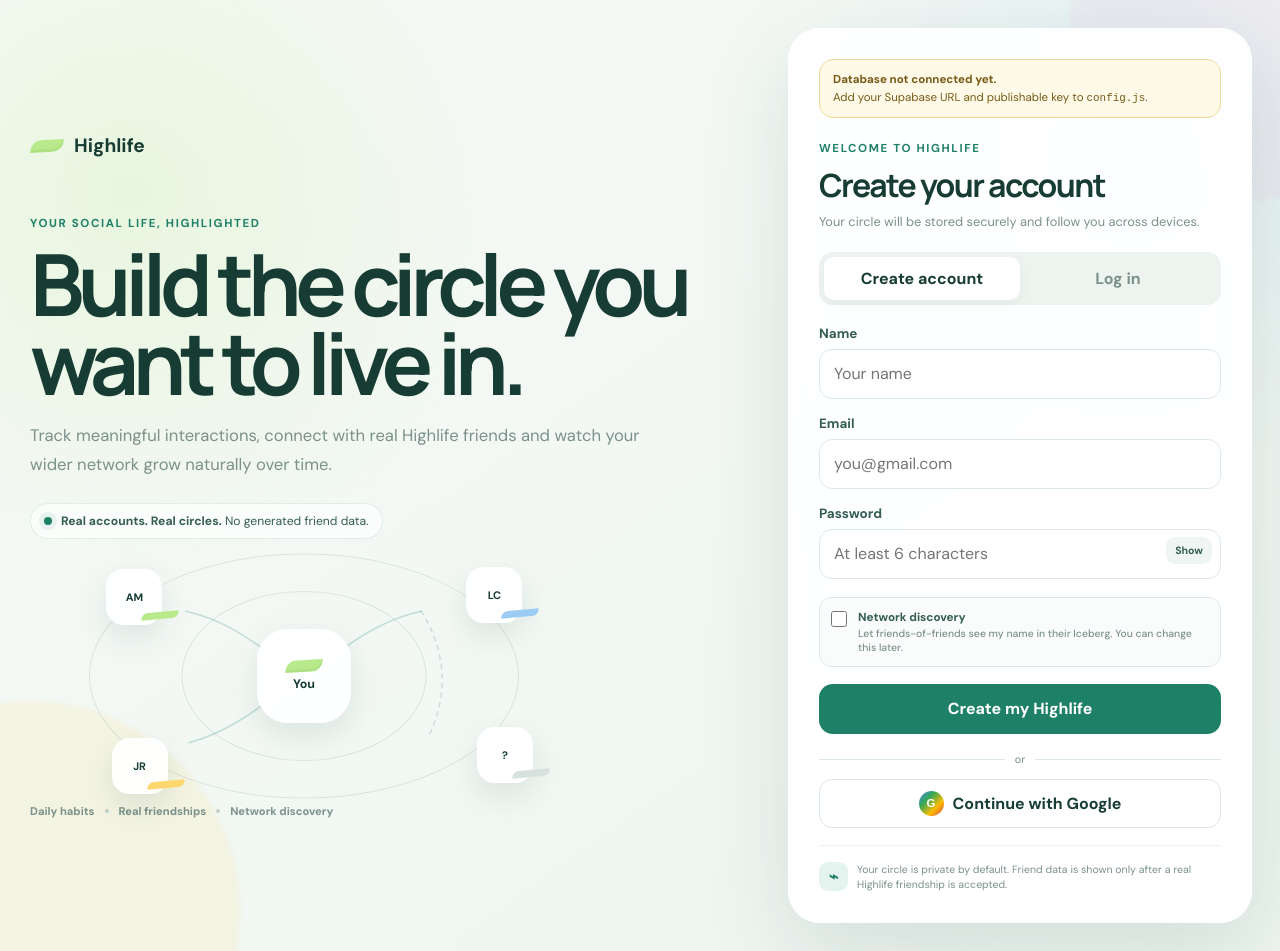
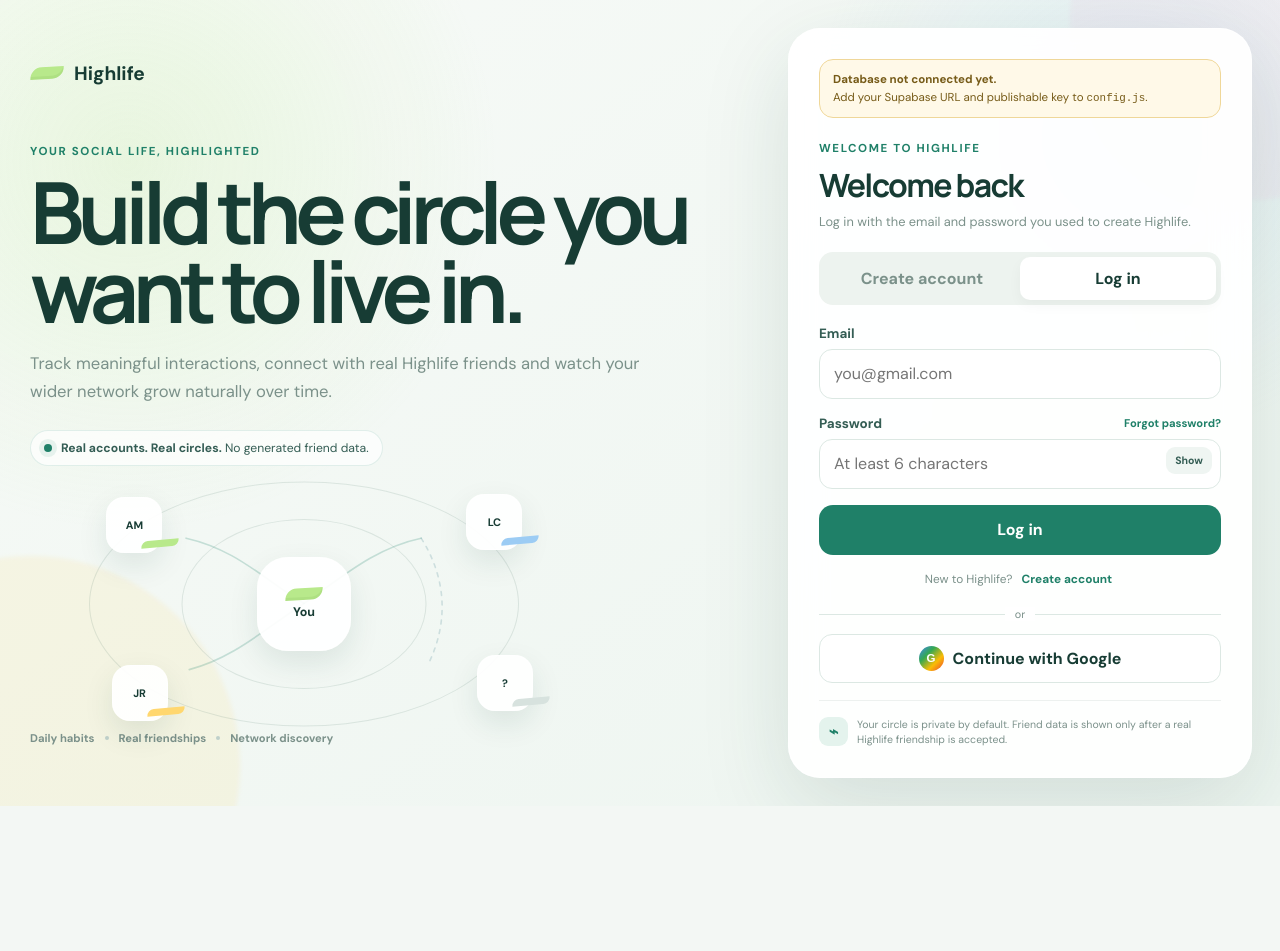
Before and after one commit to nacho30-t/circleup-social-tracker, a plain HTML site: page index.html in a window 1280 px wide. After the commit the page ends 806 px from the top, so only its background shows below. Drawn offline with nearby package versions, Linux system fonts and the light colour scheme.

Commit message:
Add files via upload

```diff
--- a/app.js
+++ b/app.js
@@ -102,27 +102,53 @@
 
 function setAuthMode(mode){
   if(state.passwordRecovery) return;
+
   state.authMode=mode;
   $("authTabs").classList.remove("hidden");
+  $("authModeSwitch").classList.remove("hidden");
   oauthArea.classList.remove("hidden");
   $("email").classList.remove("hidden");
+
   const emailLabel=document.querySelector('label[for="email"]');
   if(emailLabel) emailLabel.classList.remove("hidden");
+
   $("password").placeholder="At least 6 characters";
-  authTabs.forEach(t=>t.classList.toggle("active",t.dataset.tab===mode));
+
+  authTabs.forEach(t=>{
+    const active=t.dataset.tab===mode;
+    t.classList.toggle("active",active);
+    t.setAttribute("aria-selected",active ? "true" : "false");
+  });
+
   const register=mode==="register";
   displayNameWrap.classList.toggle("hidden",!register);
   discoverableWrap.classList.toggle("hidden",!register);
   forgotPasswordBtn.classList.toggle("hidden",register);
+
   $("authHeading").textContent=register?"Create your account":"Welcome back";
   $("authSubheading").textContent=register
     ?"Your circle will be stored securely and follow you across devices."
-    :"Continue building the circle you started.";
+    :"Log in with the email and password you used to create Highlife.";
+
   authSubmit.textContent=register?"Create my Highlife":"Log in";
   $("password").autocomplete=register?"new-password":"current-password";
+
+  $("authModePrompt").textContent=register?"Already have an account?":"New to Highlife?";
+  $("authModeSwitchBtn").textContent=register?"Log in":"Create account";
+
   setMessage(authMessage,"");
 }
-authTabs.forEach(t=>t.addEventListener("click",()=>setAuthMode(t.dataset.tab)));
+
+authTabs.forEach(t=>{
+  t.addEventListener("click",()=>{
+    if(!state.passwordRecovery) setAuthMode(t.dataset.tab);
+  });
+});
+
+$("authModeSwitchBtn").addEventListener("click",()=>{
+  if(state.passwordRecovery) return;
+  setAuthMode(state.authMode==="register" ? "login" : "register");
+});
 
 $("togglePasswordBtn").addEventListener("click",()=>{
   const p=$("password");
@@ -205,6 +231,7 @@
 function enterPasswordRecovery(){
   state.passwordRecovery=true;
   $("authTabs").classList.add("hidden");
+  $("authModeSwitch").classList.add("hidden");
   displayNameWrap.classList.add("hidden");
   discoverableWrap.classList.add("hidden");
   forgotPasswordBtn.classList.add("hidden");
@@ -803,7 +830,7 @@
 
 async function init(){
   showConfigState();
-  setAuthMode("register");
+  setAuthMode("login");
   if(!db) return;
 
   db.auth.onAuthStateChange(async(event,session)=>{
--- a/index.html
+++ b/index.html
@@ -103,6 +103,11 @@
           <button id="authSubmit" class="primary-btn auth-primary" type="submit">Create my Highlife</button>
           <p id="authMessage" class="form-message auth-message" aria-live="polite"></p>
         </form>
+
+        <div id="authModeSwitch" class="auth-mode-switch">
+          <span id="authModePrompt">Already have an account?</span>
+          <button id="authModeSwitchBtn" type="button">Log in</button>
+        </div>
 
         <div id="oauthArea">
           <div class="auth-divider"><span>or</span></div>
--- a/styles.css
+++ b/styles.css
@@ -931,3 +931,23 @@
   .request-actions button { flex:1; }
   .privacy-panel { align-items:flex-start; }
 }
+
+/* Login/register switch */
+.auth-mode-switch{
+  margin-top:14px;
+  display:flex;
+  justify-content:center;
+  align-items:center;
+  gap:6px;
+  color:var(--muted);
+  font-size:.74rem;
+}
+.auth-mode-switch button{
+  border:0;
+  background:transparent;
+  color:var(--green);
+  font-weight:800;
+  padding:2px 3px;
+}
+.auth-mode-switch button:hover{text-decoration:underline;}
+.auth-tab{cursor:pointer;}
```
Also changed, not shown: 1 other file.
